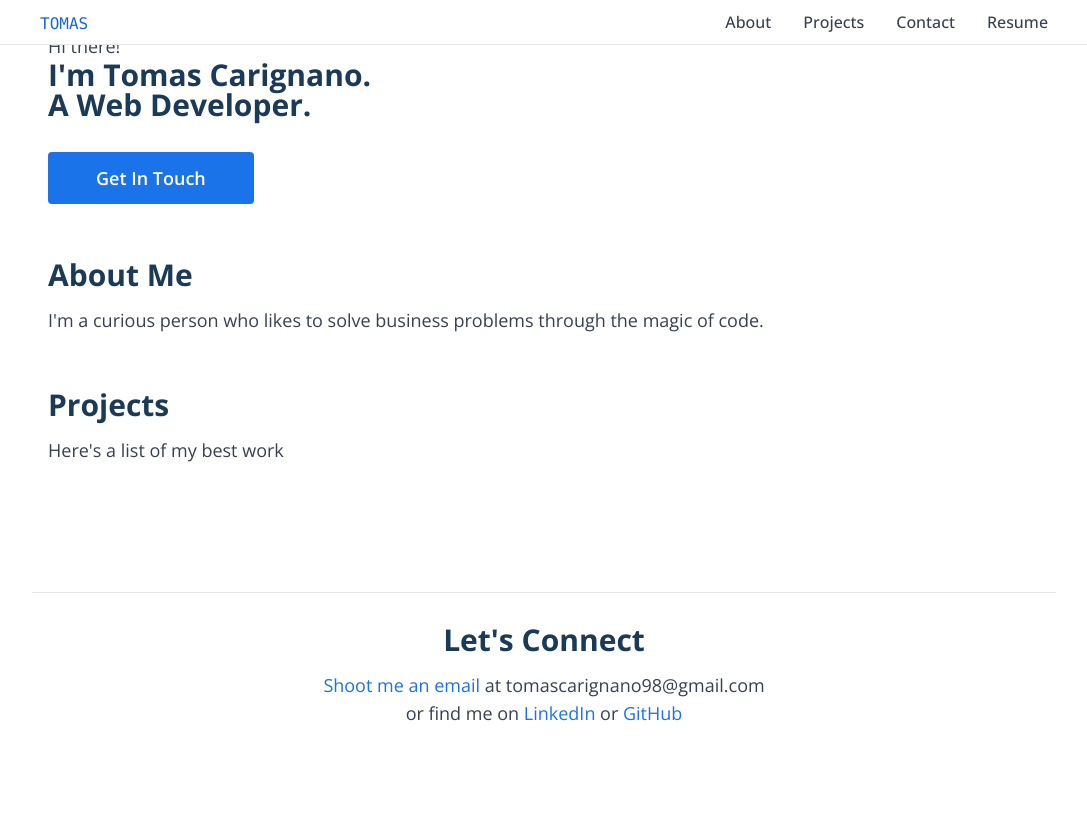
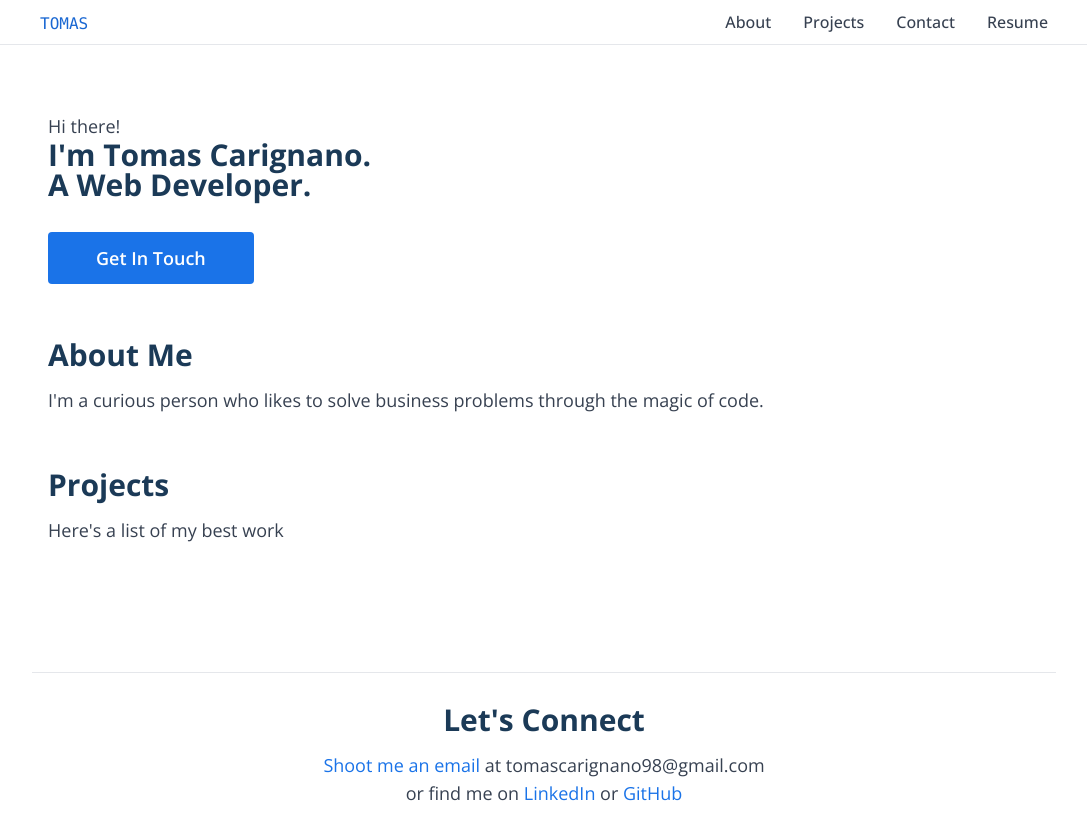
Before and after one commit to tomascarignano98/personal-site, a Next.js app: page / in a window 1280 px wide. Shown: the top 840 px of the page, without its empty margins (96-1183 px from the left). Before the commit the page ends 807 px from the top, so only its background shows below. Built offline with nearby package versions, Linux system fonts and the light colour scheme.

Commit message:
feat: update Layout

```diff
--- a/src/components/Layout.tsx
+++ b/src/components/Layout.tsx
@@ -8,7 +8,7 @@ export default function Layout({ children }: { children: React.ReactNode }) {
     <>
       <Navbar />
       <div className="flex min-h-[calc(100vh-3.5rem)] flex-col justify-between">
-        <main className="mx-auto mt-8 w-full max-w-screen-lg px-4">
+        <main className="mx-auto mt-20 w-full max-w-screen-lg px-4 sm:mt-28">
           {children}
         </main>
         <Footer />
```
